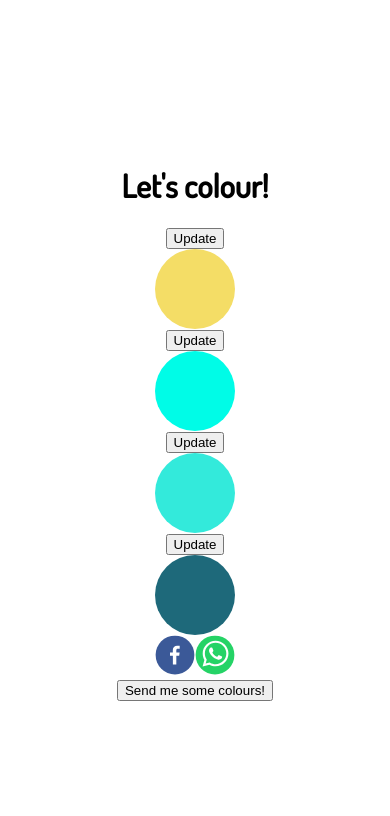
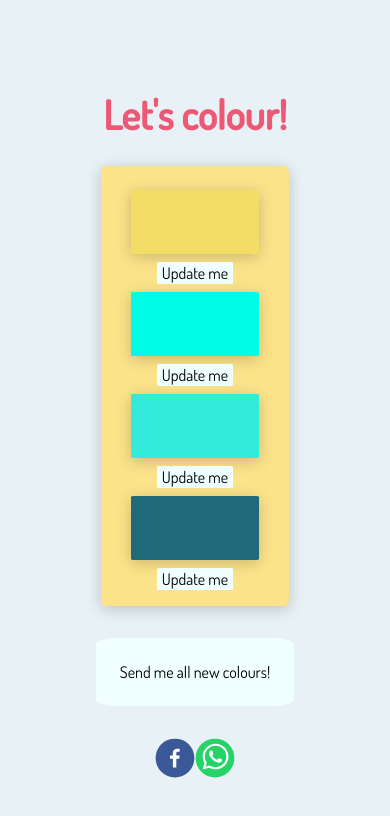
Before and after one commit to Moggach/colouring-in, a React (Create React App) app: page / in a window 390 px wide. Shown: the top 816 px of the page. Built offline with nearby package versions, Linux system fonts and the light colour scheme.

Commit message:
adding mobile styling

```diff
--- a/src/App.css
+++ b/src/App.css
@@ -1,7 +1,11 @@
 @import url('https://fonts.googleapis.com/css2?family=Dosis:wght@400;500&display=swap');
 
 .App {
+  margin: 0;
+  padding: 0;
+  box-sizing: border-box;
   text-align: center;
+  background-color: rgba(232, 241, 245, 255);
   min-height: 100vh;
   display: flex;
   flex-direction: column;
@@ -10,12 +14,7 @@
   font-family: Dosis, sans-serif;
 }
 
-.button {
-  font-size: 3rem;
+h1 {
+  font-size: 2.5rem;
+  color: #ed5874;
 }
-
-.box {
-  height: 5rem;
-  width: 5rem;
-  border-radius: 50%;
-}
--- a/src/App.js
+++ b/src/App.js
@@ -8,8 +8,8 @@ function App() {
     <div className="App">
       <h1>Let's colour!</h1>
       <ColorGrid />
+      <RefreshButton />
       <ShareButtons />
-      <RefreshButton />
     </div>
   );
 }
--- a/src/components/Tile.js
+++ b/src/components/Tile.js
@@ -1,4 +1,5 @@
 import React, { useState } from 'react';
+import './tile.css';
 const randomColor = require('randomcolor');
 
 const Tile = () => {
@@ -6,16 +7,14 @@ const Tile = () => {
 
   return (
     <div className="container">
-      <button onClick={() => setColor(randomColor())}>Update</button>
+      <div
+        className="tile"
+        style={{
+          backgroundColor: `${color}`,
+        }}
+      ></div>
 
-      <div className="color-grid">
-        <div
-          className="box box-1"
-          style={{
-            backgroundColor: `${color}`,
-          }}
-        ></div>
-      </div>
+      <button onClick={() => setColor(randomColor())}>Update me</button>
     </div>
   );
 };
--- a/src/components/colorGrid.js
+++ b/src/components/colorGrid.js
@@ -1,9 +1,10 @@
 import React from 'react';
 import Tile from './Tile.js';
+import './colorgrid.css';
 
 const ColorGrid = () => {
   return (
-    <div>
+    <div className="color-grid">
       <Tile />
       <Tile />
       <Tile />
--- /dev/null
+++ b/src/components/colorgrid.css
@@ -0,0 +1,11 @@
+.color-grid {
+  background-color: #fce38a;
+  box-shadow: 0px 3px 15px rgba(0, 0, 0, 0.2);
+  border-radius: 2%;
+  padding: 1rem;
+  width: 40vw;
+  display: flex;
+  flex-direction: column;
+  justify-content: center;
+  align-items: center;
+}
--- a/src/components/refreshButton.js
+++ b/src/components/refreshButton.js
@@ -1,4 +1,5 @@
 import React from 'react';
+import './refreshbutton.css';
 
 function RefreshButton() {
   const refreshPage = () => {
@@ -6,8 +7,8 @@ function RefreshButton() {
   };
 
   return (
-    <div>
-      <button onClick={refreshPage}>Send me some colours!</button>
+    <div className="refresh-button">
+      <button onClick={refreshPage}>Send me all new colours!</button>
     </div>
   );
 }
--- /dev/null
+++ b/src/components/refreshbutton.css
@@ -0,0 +1,10 @@
+.refresh-button {
+  margin-top: 2rem;
+  margin-bottom: 2rem;
+}
+
+.refresh-button > button {
+  padding: 1.5rem;
+  font-size: 1rem;
+  border-radius: 10%;
+}
--- /dev/null
+++ b/src/components/tile.css
@@ -0,0 +1,17 @@
+.tile {
+  height: 4rem;
+  width: 8rem;
+  border-radius: 2%;
+  margin: 0.5rem;
+  box-shadow: 0px 3px 15px rgba(0, 0, 0, 0.2);
+}
+
+button {
+  font-size: 1rem;
+  font-family: Dosis, sans-serif;
+  padding-left: 0.3rem;
+  padding-right: 0.3rem;
+  border: 0;
+  border-radius: 5%;
+  background-color: azure;
+}
--- a/src/index.css
+++ b/src/index.css
@@ -1,13 +1,3 @@
 body {
   margin: 0;
-  font-family: -apple-system, BlinkMacSystemFont, 'Segoe UI', 'Roboto', 'Oxygen',
-    'Ubuntu', 'Cantarell', 'Fira Sans', 'Droid Sans', 'Helvetica Neue',
-    sans-serif;
-  -webkit-font-smoothing: antialiased;
-  -moz-osx-font-smoothing: grayscale;
 }
-
-code {
-  font-family: source-code-pro, Menlo, Monaco, Consolas, 'Courier New',
-    monospace;
-}
--- a/src/index.js
+++ b/src/index.js
@@ -1,7 +1,7 @@
 import React from 'react';
 import ReactDOM from 'react-dom';
+import App from './App';
 import './index.css';
-import App from './App';
 
 ReactDOM.render(
   <React.StrictMode>
```
